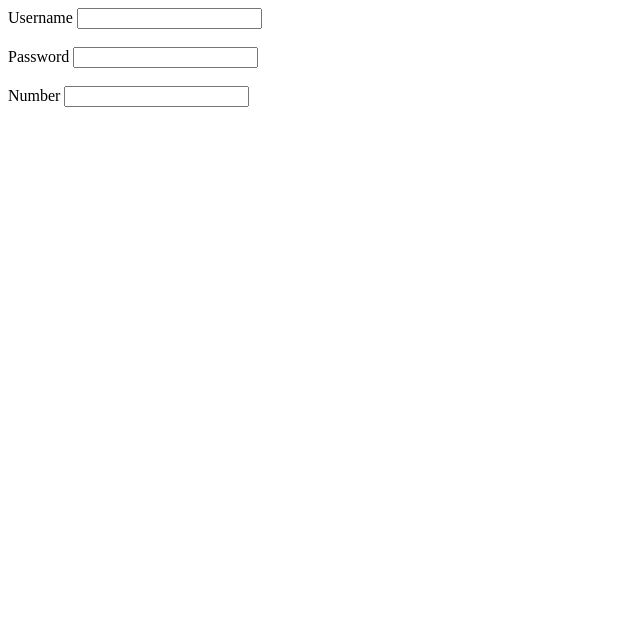
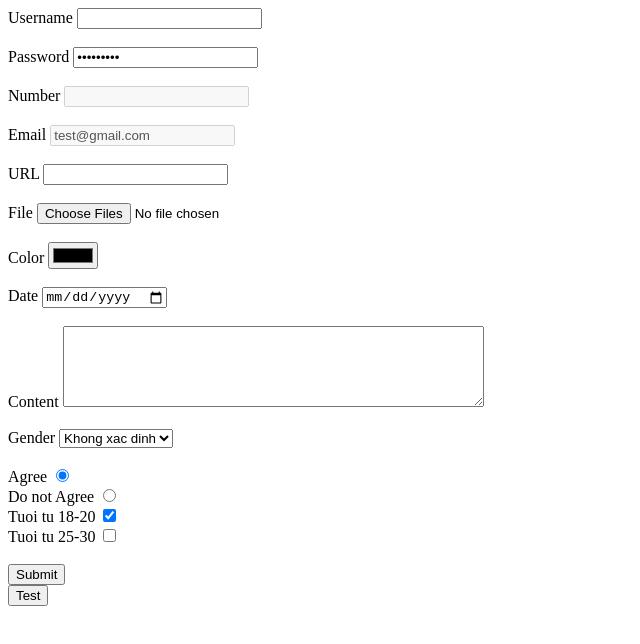
Before and after one commit to ThanhTrieu/Frontend-1908, a plain HTML site: page form.html in a window 1280 px wide. Shown: the whole page, without its empty margins (0-640 px from the left). Drawn offline with Linux system fonts and the light colour scheme.

Commit message:
update code

```diff
--- /dev/null
+++ b/css/unit_1.css
@@ -0,0 +1,54 @@
+/* comment css */
+/* Reset CSS */
+* {
+	margin: 0;
+	padding: 0;
+	border: 0;
+}
+
+/* ID selector */
+/* #myTitle {
+	color: pink;
+} */
+
+/* class selector  */
+.title {
+	color: blue;
+}
+.title2 {
+	color: green;
+}
+
+
+/* HTML selector */
+/* h1.title {
+	color: red;
+}
+ */
+
+/* Attribute selector */
+input[type='email'] {
+	border: 1px solid red;
+}
+input[class~='test2'] {
+	border: 1px solid blue;
+}
+input[class^='de'] {
+	border: 1px solid yellow ;
+}
+input[class$='mo'] {
+	border: 1px solid violet ;
+}
+/* input[class*='st'] {
+	border: 2px solid orange;
+} */
+input[class|='my'] {
+	border: 2px solid brown;
+}
+
+
+div.box-1 + div.box-2 {
+	width: 300px;
+	height: 300px;
+	border: 1px solid red;
+}
--- a/form.html
+++ b/form.html
@@ -4,18 +4,73 @@
 	<meta charset="utf-8">
 	<meta http-equiv="X-UA-Compatible" content="IE=edge">
 	<title>Demo HTML Form</title>
+	<style type="text/css">
+
+	</style>
+	<link rel="stylesheet" href="/css/style.css">
 </head>
 <body>
 	<!-- HTML Form -->
-	<form action="server/test.jsp" method="POST" enctype="multipart/form-data">
+	<form action="server/test.jsp" method="POST" enctype="multipart/form-data" style="">
 		<label for="user-1"> Username</label>
-		<input type="text" id="user-1" class="user" name="user">
+		<input type="text" id="user-1" class="user" name="user" required="required" minlength="3" maxlength="10">
+
 		<br><br>
 		<label for="pass"> Password</label>
-		<input type="password" name="pass" id="pass">
+		<input type="password" name="pass" id="pass" readonly="readonly" value="123456789">
 		<br><br>
 		<label for="number"> Number</label>
-		<input type="number" name="number" id="number">
+		<input type="number" name="number" id="number" disabled="disabled">
+		<br><br>
+		<label for="email"> Email</label>
+		<!-- chi chap nhan nhap 1 dia chi email -->
+		<input type="email" name="email" id="email" disabled="disabled" value="test@gmail.com">
+		<br><br>
+		<label for="url"> URL</label>
+		<!-- chi chap nhan nhap 1 dia chi url -->
+		<input type="url" name="url" id="url">
+		<br><br>
+		<label for="file"> File</label>
+		<input type="file" name="file" id="file" multiple="multiple">
+		<br><br>
+		<label for="color"> Color</label>
+		<input type="color" name="color" id="color">
+		<br><br>
+		<label for="date"> Date</label>
+		<!-- date/week/month -->
+		<input type="date" name="date" id="date">
+
+		<br><br>
+		<label for="content"> Content</label>
+		<!-- cho phep nhap du lieu tren nhieu dong -->
+		<textarea rows="5" cols="50" id="content" name="content"></textarea>
+		<br><br>
+
+		<label for="gender">Gender</label>
+		<select name="gender" id="gender">
+			<option value="">Khong xac dinh</option>
+			<option value="1">Nam</option>
+			<option value="0">Nu</option>
+		</select>
+
+		<br><br>
+		<label for="agree">Agree</label>
+		<input type="radio" name="agree" id="agree" checked="checked">
+		<br>
+		<label for="agreev2">Do not Agree</label>
+		<input type="radio" name="agree" id="agreev2">
+		<br>
+
+		<label for="age">Tuoi tu 18-20</label>
+		<input type="checkbox" name="age" id="age" checked="checked">
+		<br>
+		<label for="agev2">Tuoi tu 25-30</label>
+		<input type="checkbox" name="agev2" id="agev2">
+		<br><br>
+
+		<button type="submit" name="btnSubmit"> Submit </button>
+		<br>
+		<button type="button" name="btnTest"> Test </button>
 	</form>
 </body>
 </html>
```
Also changed, not shown: css1.html (added, +28 -0 lines).
